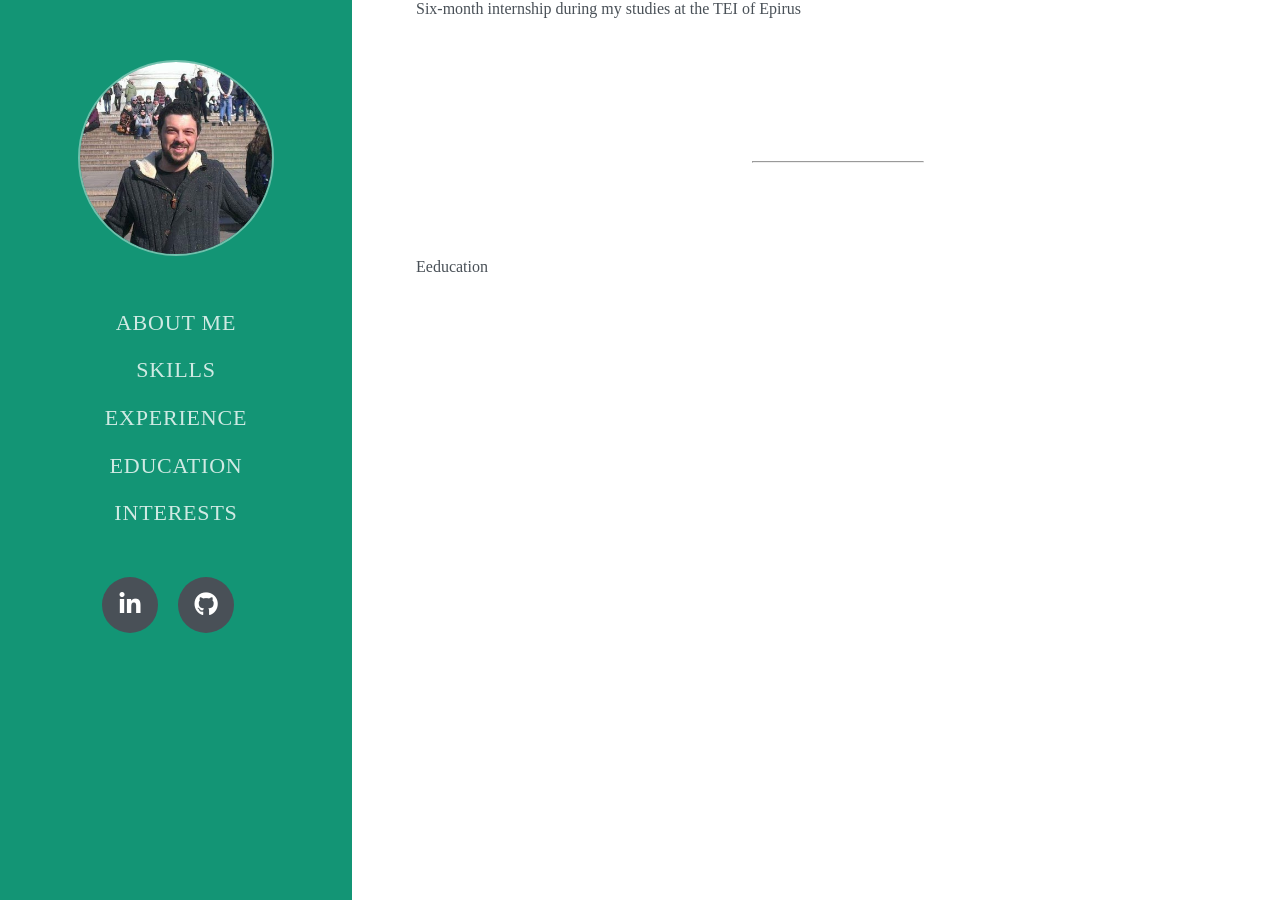
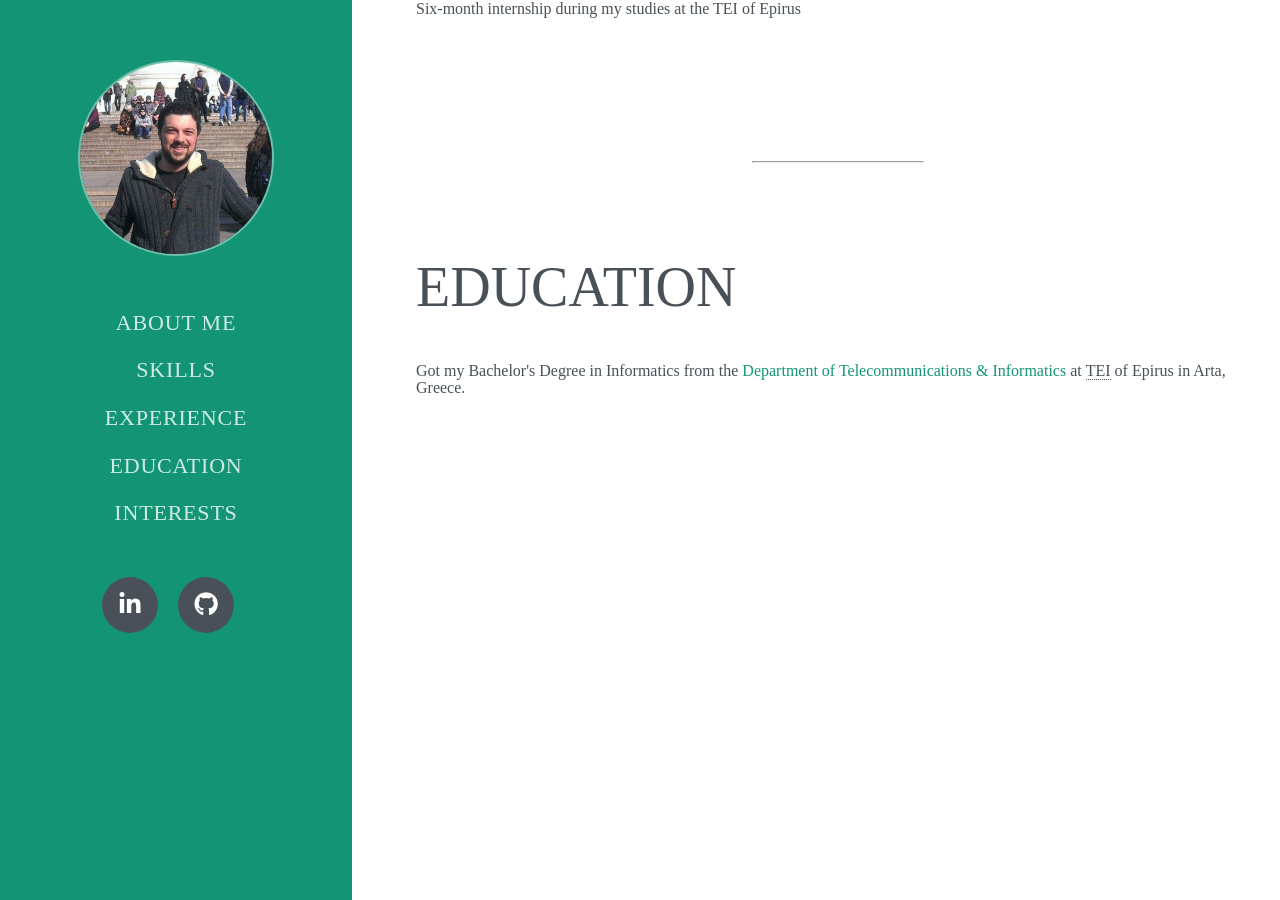
Before and after one commit to ltdev22/ltdev22.github.io, a Jekyll site: the page built from index.html, in a window 1280 px wide and 900 px high, scrolled down 2951 px. Built offline with Jekyll 4.4.1, drawn with Linux system fonts in a browser that asks for light colours.

Commit message:
Add education section

```diff
--- a/_includes/sections/education.html
+++ b/_includes/sections/education.html
@@ -1,5 +1,9 @@
 <hr id="education">
 
 <section class="resume-section education">
-    Eeducation
+    <h2 class="section-heading">Education</h2>
+    <div class="edu-sub-heading">
+        <p>Got my Bachelor's Degree in Informatics from the <span class="highlight">Department of Telecommunications & Informatics</span> at <span class="tooltip">TEI
+        <span class="tooltip-text">Technological Educational Institute</span></span> of Epirus in Arta, Greece.</p>
+    </div>
 </section><!-- /.education -->
--- a/_sass/content.scss
+++ b/_sass/content.scss
@@ -54,4 +54,31 @@
     .highlight {
         color: $base-color;
     }
+
+    .tooltip {
+        position: relative;
+        display: inline-block;
+        border-bottom: 1px dotted $text-color;
+        transition: 0.3s;
+        .tooltip-text {
+            visibility: hidden;
+            width: 120px;
+            background-color: $text-color;
+            color: $light-color;
+            text-align: center;
+            padding: 5px 0;
+            border-radius: 6px;
+            position: absolute;
+            z-index: 1;
+
+            top: 100%;
+            left: 50%;
+            margin-left: -60px;
+        }
+        &:hover {
+            .tooltip-text {
+                visibility: visible;
+            }
+        }
+    }
 }
--- /dev/null
+++ b/_sass/education.scss
@@ -0,0 +1,3 @@
+.education {
+
+}
--- a/css/styles.scss
+++ b/css/styles.scss
@@ -8,3 +8,4 @@
 @import 'content.scss';
 @import 'skills.scss';
 @import 'experience.scss';
+@import 'education.scss';
```
